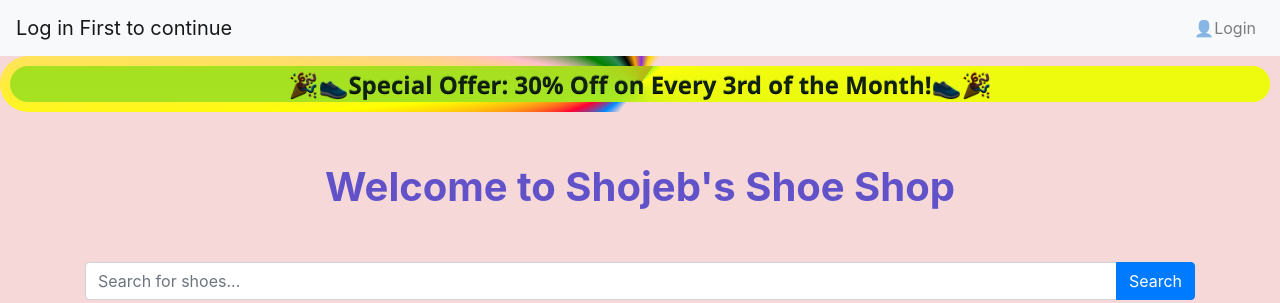
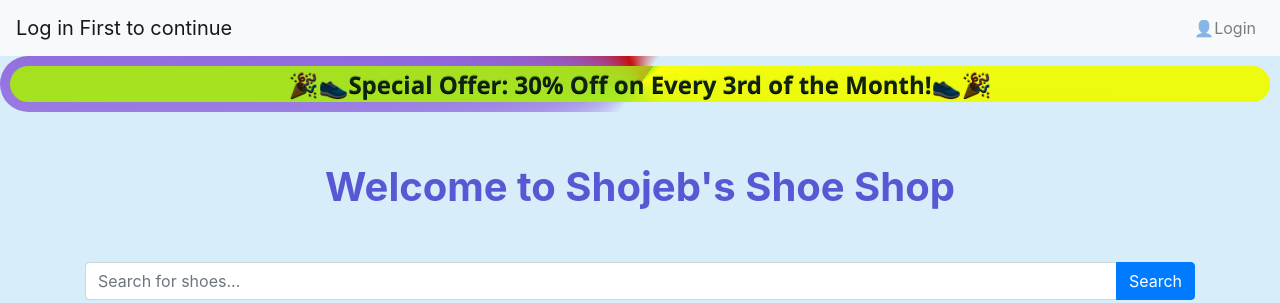
Before and after one commit to shojebscodeplay/Shojeb_shoe_shop-First-Front_End_Project-Using-HTML-CSS-JS, a plain HTML site: page index.html in a window 1280 px wide. Shown: the top 303 px of the page. Drawn offline with nearby package versions, Linux system fonts and the light colour scheme.

Commit message:
Update styles.css

```diff
--- a/styles.css
+++ b/styles.css
@@ -1,6 +1,6 @@
 /* styles.css */
 body {
-    background-color: #d20e0e29; /* light blue background color */
+    background-color: #c1e2f79e; /* light blue background color */
 }
 .shop-banner {
     position: relative;
@@ -28,16 +28,9 @@ body {
     --gradient-border: conic-gradient(
         from var(--border-angle),
         transparent 50%,
-        #08f,
-        #f03 ,
-        yellow,
-        pink,
-        green,
-        seagreen,
-        black,
-        orange,
-        blueviolet,
-        gold,
+        rgba(94, 16, 204, 0.605),
+        rgb(196, 12, 12) ,
+
         transparent
     );
 
@@ -67,6 +60,7 @@ body {
     inherits: true;
     initial-value: 0turn;
 }
+
 .shop-name {
     color: #231ac3b4;
     font-weight: bold;
```
